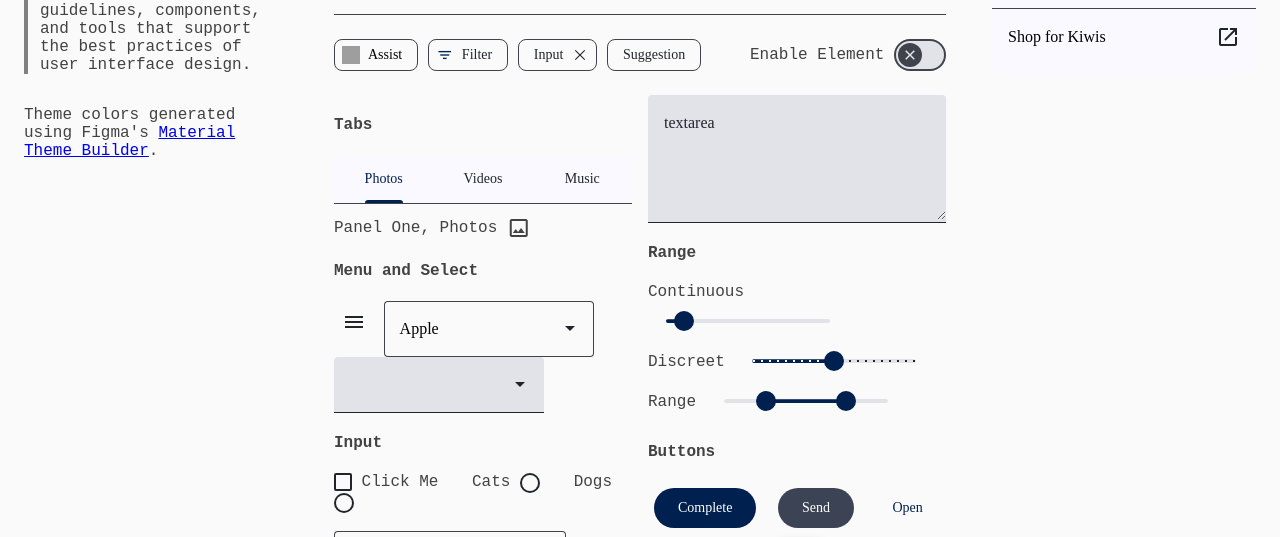
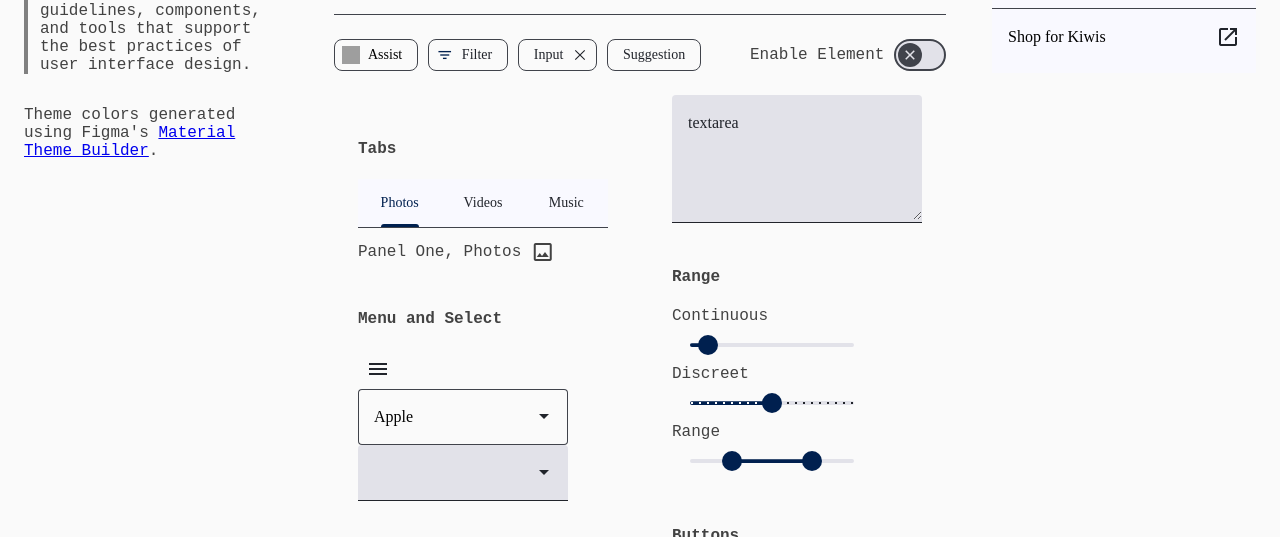
Before and after one commit to ronnieroyston/ronnieroyston.github.io, a plain HTML site: page index.html in a window 1280 px wide. Shown: the part 220-757 px from the top of the page. Drawn offline with nearby package versions, Linux system fonts and the light colour scheme; grey boxes are pictures that could not be loaded; a web font is replaced by a local one.

Commit message:
load files

```diff
--- a/style.css
+++ b/style.css
@@ -171,7 +171,10 @@ body > main {
 body > main > section {
 	columns: 1;
     margin-top:24px;
-
+}
+body > main > section > section {
+    columns: 1;
+    margin:24px;
 }
 body > nav {
   overflow: hidden;  /* needed for scroll suppression */
```
